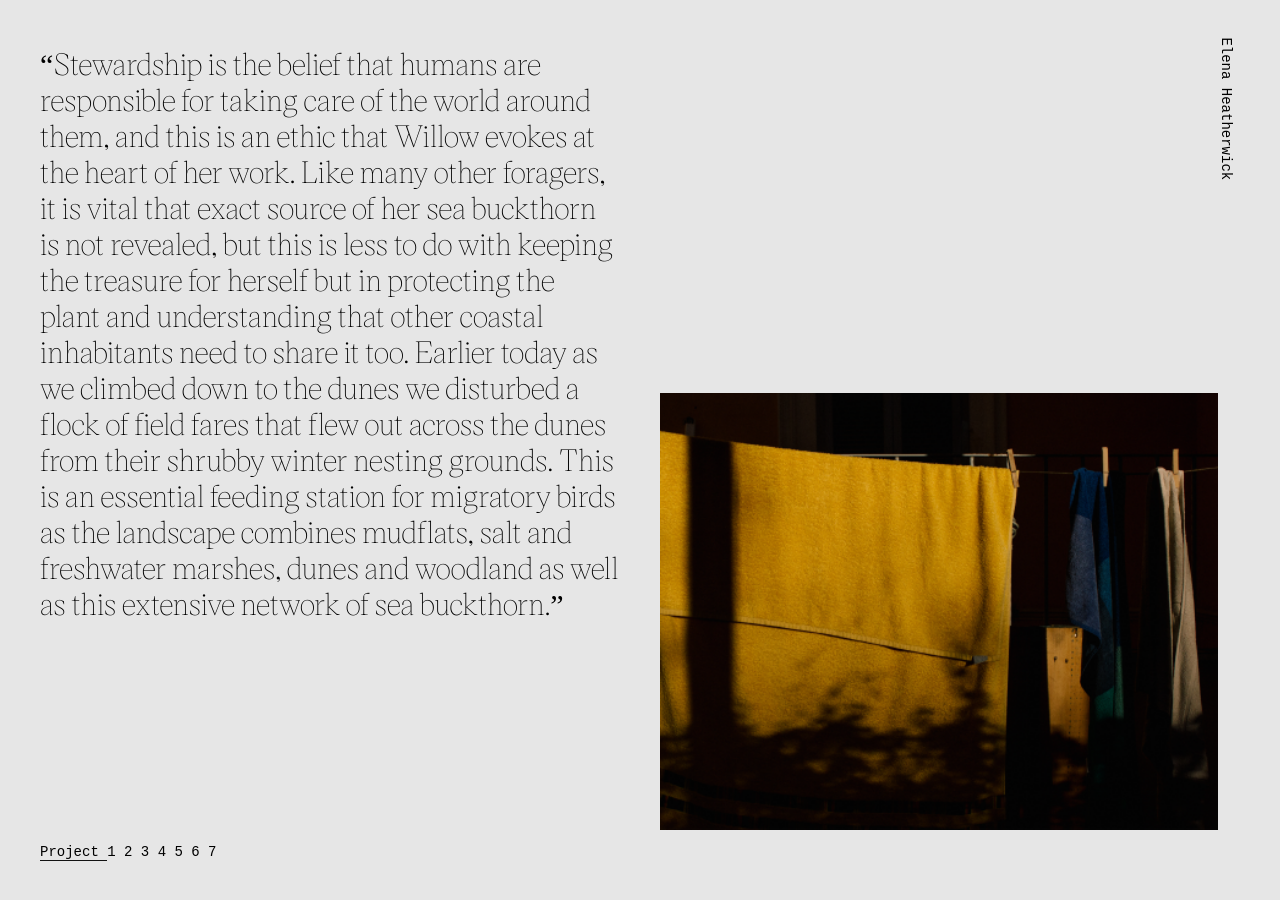
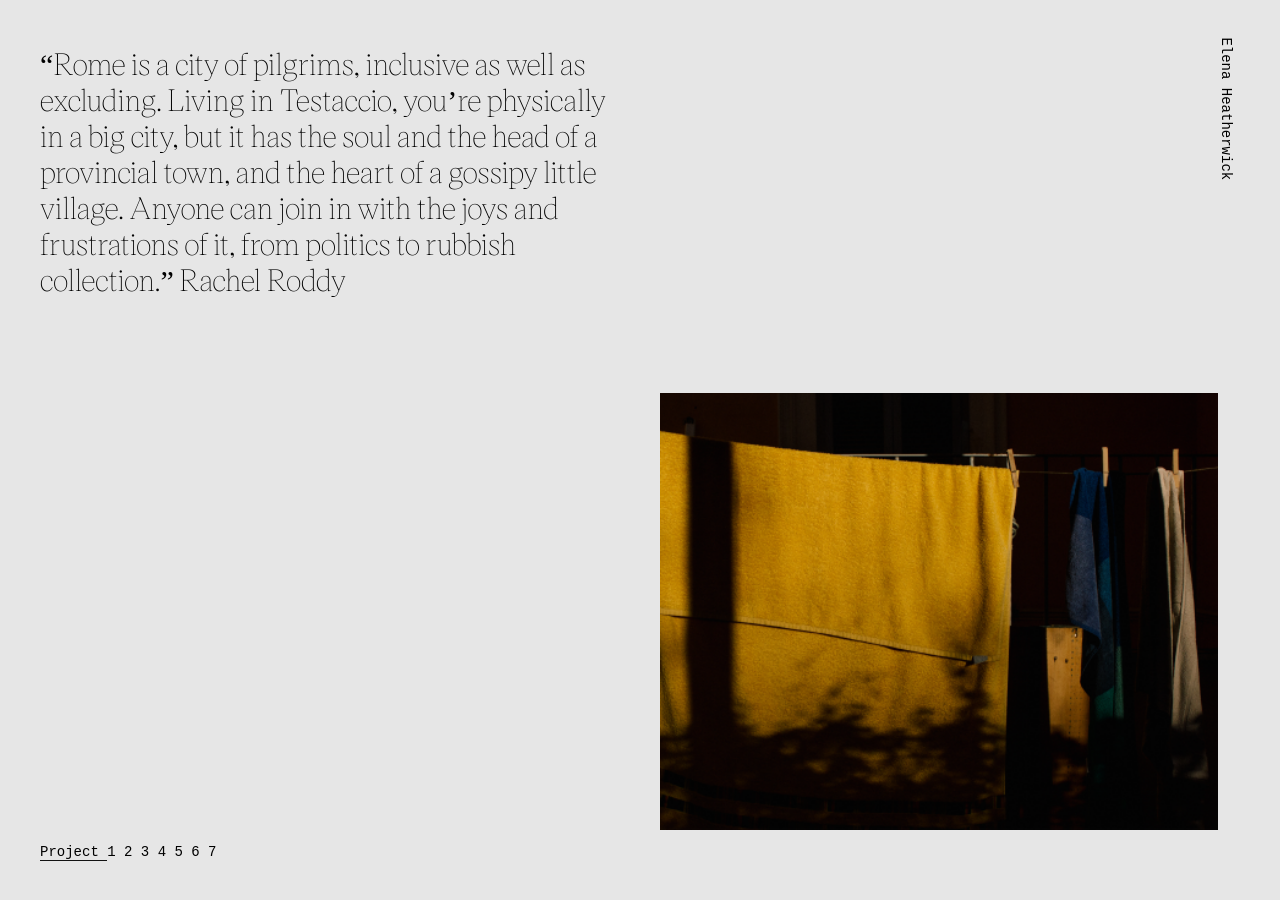
Before and after one commit to blongden73/Heatherwick, a Jekyll site: the page built from _posts/2020-06-10-toast-portraits.markdown, in a window 1280 px wide. Built offline with Jekyll 4.4.1, drawn with Linux system fonts in a browser that asks for light colours.

Commit message:
Updated Toast Portraits

```diff
--- a/_posts/2020-06-10-toast-portraits.markdown
+++ b/_posts/2020-06-10-toast-portraits.markdown
@@ -20,13 +20,8 @@ Images:
 layout: post
 ---
 
-“Stewardship is the belief that humans are
-responsible for taking care of the world around
-them, and this is an ethic that Willow evokes
-at the heart of her work. Like many other
-foragers, it is vital that exact source of her
-sea buckthorn is not revealed, but this is less
-to do with keeping the treasure for herself but
-in protecting the plant and understanding that
-other coastal inhabitants need to share it too.
-Earlier today as we climbed down to the dunes we disturbed a flock of field fares that flew out across the dunes from their shrubby winter nesting grounds. This is an essential feeding station for migratory birds as the landscape combines mudflats, salt and freshwater marshes, dunes and woodland as well as this extensive network of sea buckthorn.”
+“Rome is a city of pilgrims, inclusive as well as excluding. Living in
+Testaccio, you’re physically in a big city, but it has the soul and the head of
+a provincial town, and the heart of a gossipy little village. Anyone can join in
+with the joys and frustrations of it, from politics to rubbish collection.”
+Rachel Roddy
```
